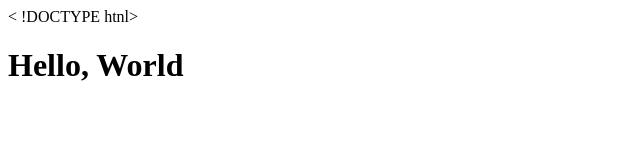
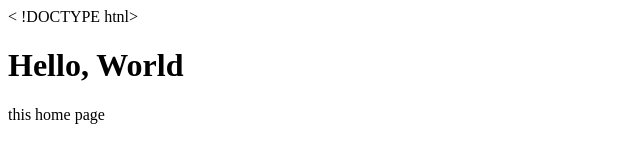
Before and after one commit to kamonrat011/lean-git, a plain HTML site: page index.html in a window 1280 px wide. Shown: the whole page, without its empty margins (0-640 px from the left). Drawn offline with Linux system fonts and the light colour scheme.

Commit message:
add some features

```diff
--- a/index.html
+++ b/index.html
@@ -8,5 +8,6 @@
 </head>
 <body>
     <h1>Hello, World</h1>
+    <p>this home page</p>
 </body>
 </html>
```
